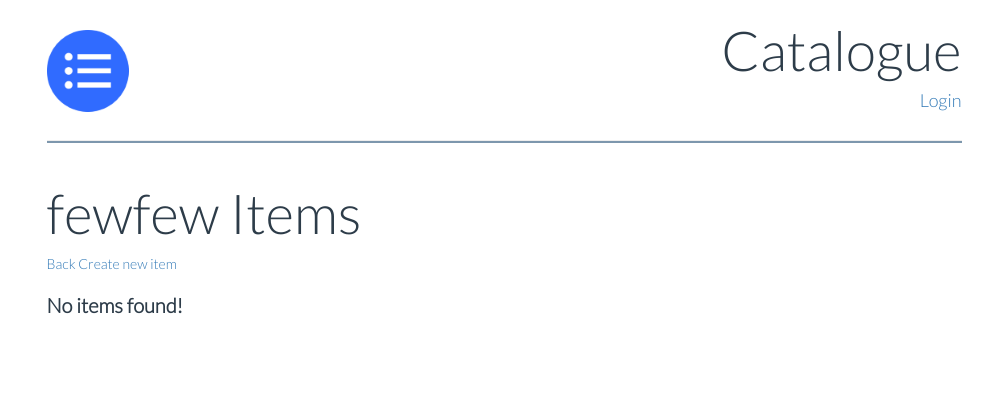
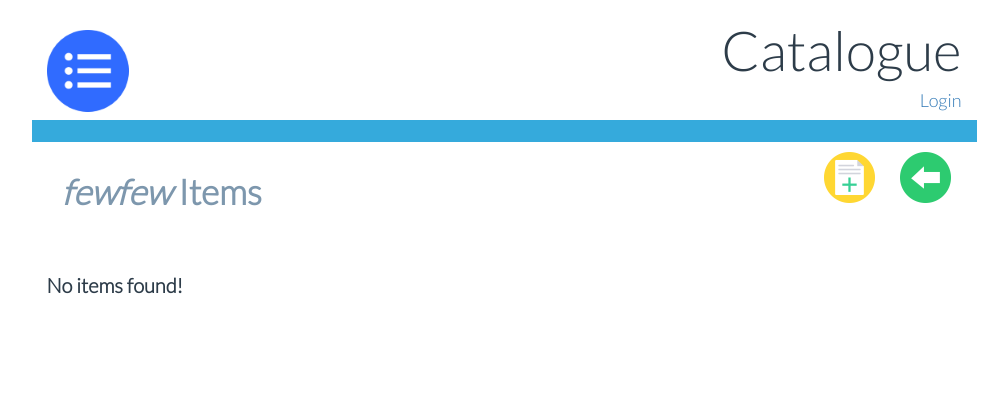
Before and after one commit to aspoljaric/itemcatalogue, a Flask app: page /catalogue/3 in a window 1280 px wide. Shown: the top 420 px of the page, without its empty margins (136-1144 px from the left). Run offline with Flask 2, Linux system fonts and the light colour scheme; data comes from the database, SQL or seed files in the repository; both versions use the stored data as it was before the commit; some libraries are stand-ins or nearby versions.

Commit message:
style: style to item operations
add readme file
add flash messaging

```diff
--- a/application.py
+++ b/application.py
@@ -11,7 +11,6 @@ import json
 from flask import make_response
 import requests
 app = Flask(__name__)
-
 
 
 # CRUD operations for catalogue
@@ -39,6 +38,7 @@ def newCategory():
             newCategory = Category(
                 name=request.form['name'], user_id=login_session['user_id'])
             session.add(newCategory)
+            flash('New Category "%s" Created.' % request.form['name'])
             return redirect(url_for('showCatagories'))
         else:
             return render_template('new-category.html')
@@ -56,6 +56,7 @@ def editCategory(category_id):
                     abort(403)
                 category.name = request.form['name']
                 session.add(category)
+                flash('Category "%s" Has Been Updated.' % category.name)
                 return redirect(url_for('showCatagories'))
             else:
                 return render_template('edit-category.html', category=category)
@@ -75,6 +76,7 @@ def deleteCategory(category_id):
                     abort(403)
                 if category is not None:
                     session.delete(category)
+                    flash('Category "%s" Has Been Deleted.' % category.name)
                     return redirect(url_for('showCatagories'))
             else:
                 return render_template('delete-category.html',
@@ -113,9 +115,8 @@ def newItem(category_id):
                                description=request.form['description'],
                                category_id=category_id,
                                user_id=login_session['user_id'])
-                #picture_url = request.values['picture']
-                # newItem.picture.from_file(urlopen(picture_url))
                 session.add(newItem)
+                flash('New Item "%s" Created.' % request.form['name'])
                 return redirect(url_for('showItems', category_id=category_id))
             else:
                 category = session.query(
@@ -139,8 +140,8 @@ def editItem(category_id, item_id):
                     abort(403)
                 item.name = request.form['name']
                 item.description = request.form['description']
-                item.picture = request.form['picture']
                 session.add(item)
+                flash('Item "%s" Has Been Updated.' % item.name)
                 return redirect(url_for('showItems', category_id=category_id))
             else:
                 return render_template('edit-item.html', category=category,
@@ -161,6 +162,7 @@ def deleteItem(category_id, item_id):
                 if login_session['state'] != request.form.get('_csrf_token'):
                     abort(403)
                 session.query(Item).filter_by(id=item_id).delete()
+                flash('Item "%s" Has Been Deleted.' % item.name)
                 return redirect(url_for('showItems', category_id=category_id))
             else:
                 item = session.query(Item).filter_by(id=item_id).one()
@@ -296,17 +298,8 @@ def googleConnect():
     if not user_id:
         user_id = createUser(login_session)
     login_session['user_id'] = user_id
-
-    output = ''
-    output += '<h1>Welcome, '
-    output += login_session['username']
-    output += '!</h1>'
-    output += '<img src="'
-    output += login_session['picture']
-    output += ' " style = "width: 300px; height: 300px;border-radius: 150px;'
-    '-webkit-border-radius: 150px;-moz-border-radius: 150px;"> '
-    flash("you are now logged in as %s" % login_session['username'])
-    # print "done!"
+    flash("You have successfully been logged in.")
+    output = 'OK'
     return output
 
 
@@ -383,18 +376,6 @@ def getUserID(email):
     except:
         return None
 
-
-def isUserLoggedIn():
-    try:
-        if 'username' not in login_session:
-            print 'f'
-            return False
-        else:
-            return True
-    except:
-        return True
-
-
 # END User Authentication
 
 if __name__ == '__main__':
--- a/static/css/main.css
+++ b/static/css/main.css
@@ -9,6 +9,7 @@
 body {
     font-family: 'Lato', sans-serif;
     color: #2d3c49;
+    font-size: 16px;
 }
 
 
@@ -36,11 +37,6 @@ h3 {
 }
 
 
-h4 {
-
-}
-
-
 hr {
     background-color: #7d97ad;
     height: 2px;
@@ -48,27 +44,61 @@ hr {
 
 
 .header-logo {
-    margin-top: 30px;
+    margin: 30px 0 0 0;
 }
-
-
 
 
 .category {
     display: flex;
-    margin-top: -17px;
-    margin-left: 8px;
+    margin: -17px 0 0 8px;
 }
+
 
 .category a {
     font-size: 14px;
 }
 
+
 .category-top {
-    margin-bottom: 10px;
+    margin: 0 0 10px 0;
 }
 
 
 .category-all {
     display: flex;
 }
+
+
+.item {
+    display: flex;
+    margin: -17px 0 0 8px;
+}
+
+
+.item a {
+    font-size: 14px;
+}
+
+
+.item-description {
+    margin: 0 0 18px 0;
+}
+
+
+.item-all {
+    display: flex;
+}
+
+
+.item-top {
+    margin: 0 0 10px 0;
+}
+
+
+.messages {
+    background-color: #35aadc;
+    height: 22px;
+    margin: 0 0 10px 0;
+    text-align: center;
+    color: white;
+}
--- a/templates/base.html
+++ b/templates/base.html
@@ -23,14 +23,22 @@
                   {%if 'username' not in session %}
                         <a href="{{url_for('showLogin')}}"><h4>Login</h4></a>
                     {% else %}
-                        <a href="{{url_for('signout')}}"><h4>Logout</h4></a>
+                        Hello, {{ session['email'] }} <a href="{{url_for('signout')}}"><h4>Logout</h4></a>
                    {% endif %}
                 </div>
             </header>
           </div>
           <div class="row">
-            <div class="col-md-12">
-            <hr>
+            <div class="col-md-12 messages">
+              {% with messages = get_flashed_messages() %}
+              {% if messages %}
+
+                {% for message in messages %}
+                    {{ message }}
+                {% endfor %}
+
+                {% endif %}
+              {% endwith %}
             </div>
           </div>
           <div class="row">
--- a/templates/categories.html
+++ b/templates/categories.html
@@ -23,7 +23,6 @@
         </div>
 
         <div class='category'>
-
         <a href = '{{ url_for('showItems', category_id=category.id)}}'><h3>{{ category.name }}<h3></a>
         {% if category.user_id == loggedin_user_id %}
             &nbsp; (
--- a/templates/items.html
+++ b/templates/items.html
@@ -1,27 +1,49 @@
 {% extends "base.html" %}
 {% block content %}
 
-    <h1>{{ category.name }} Items</h1>
-    <a href="{{ url_for('showCatagories') }}"> Back </a>
-
+    <div class="row category-top">
+        <div class="col-md-10 text-left">
+            <h2><i>{{ category.name }}</i> Items</h2>
+        </div>
         {% if category.user_id == loggedin_user_id %}
-        <a href = '{{ url_for('newItem', category_id=category_id) }}'>Create new item</a>
+            <div class="col-md-1 text-right">
+                <a href = '{{ url_for('newItem', category_id=category_id) }}'>
+                    <img src='/static/images/document-add-flat.png' alt='Create new item'/></a>
+            </div>
+            <div class="col-md-1 text-right">
+                <a href = '{{ url_for('showCatagories') }}'>
+                <img src='/static/images/arrow-boxed-flat.png' alt='Back Arrow'></a>
+            </div>
+        {% else %}
+            <div class="col-md-2 text-right">
+            <a href = '{{ url_for('showCatagories') }}'>
+            <img src='/static/images/arrow-boxed-flat.png' alt='Back Arrow'></a>
+            </div>
         {% endif %}
+    </div>
     <br>
 
     {% if items %}
         {% for item in items %}
-        {{ item.name }}
+        <div class='item-all'>
+        <div class='item-bullet'>
+            <img src='/static/images/lift-icon.png'>
+        </div>
+        <div class='item'>
+            <h3>{{ item.name }}<h3>
             {% if item.user_id == loggedin_user_id %}
-        <br>
+            &nbsp; (
             <a href = '{{ url_for('editItem', category_id=item.category.id, item_id=item.id) }}'>Edit</a>
-        <br>
+            &nbsp;|&nbsp;
             <a href = '{{ url_for('deleteItem', category_id=item.category.id, item_id=item.id) }}'>Delete</a>
-        <br>
-        <br>
+            )
             {% endif %}
-        <img src="{{ item.picture }}"/>
+        </div>
 
+        </div>
+        <div class='item-description'>
+            {{ item.description }}
+        </div>
         {% endfor %}
     {% else %}
         <h3>No items found!</h3>
```
Also changed, not shown: database.py (+11 -13 lines), templates/delete-item.html (+11 -4 lines), templates/edit-item.html (+15 -8 lines), templates/login.html (+12 -5 lines), templates/new-item.html (+13 -6 lines), categories.db, readme.md (added), 1 other file. Lines whose indentation alone changed are shown as unchanged.
